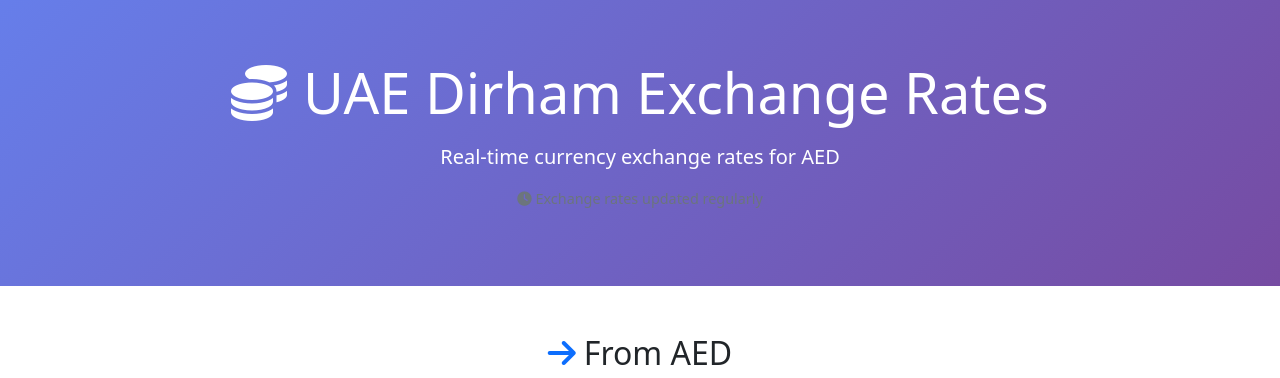
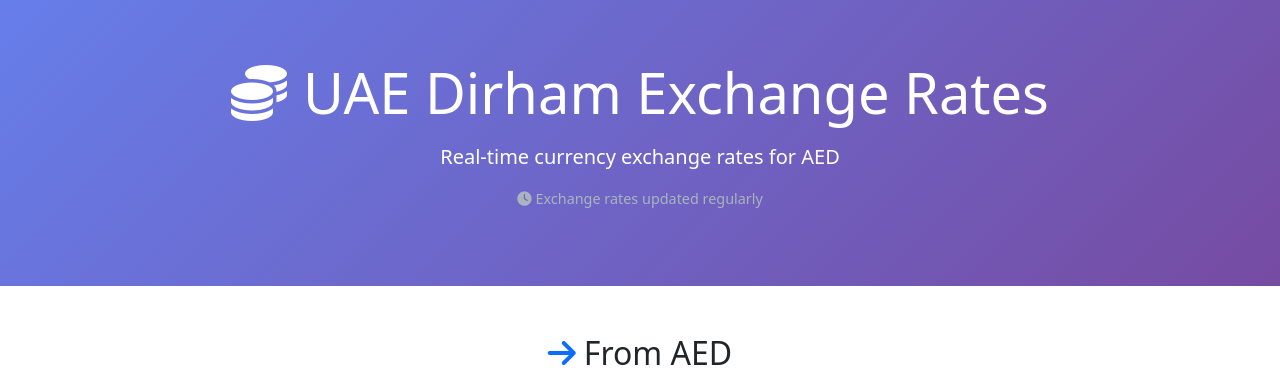
Before and after one commit to ambareeshb/currency-exchange, a Flask app: page / in a window 1280 px wide. Shown: the part 57-435 px from the top of the page. Run offline with Flask 3, Linux system fonts and the light colour scheme.

Commit message:
update color

```diff
--- a/templates/public_rates.html
+++ b/templates/public_rates.html
@@ -30,7 +30,7 @@
         }
         .last-updated {
             font-size: 0.9rem;
-            color: #6c757d;
+            color: #abb4bd;
         }
     </style>
 </head>
```
